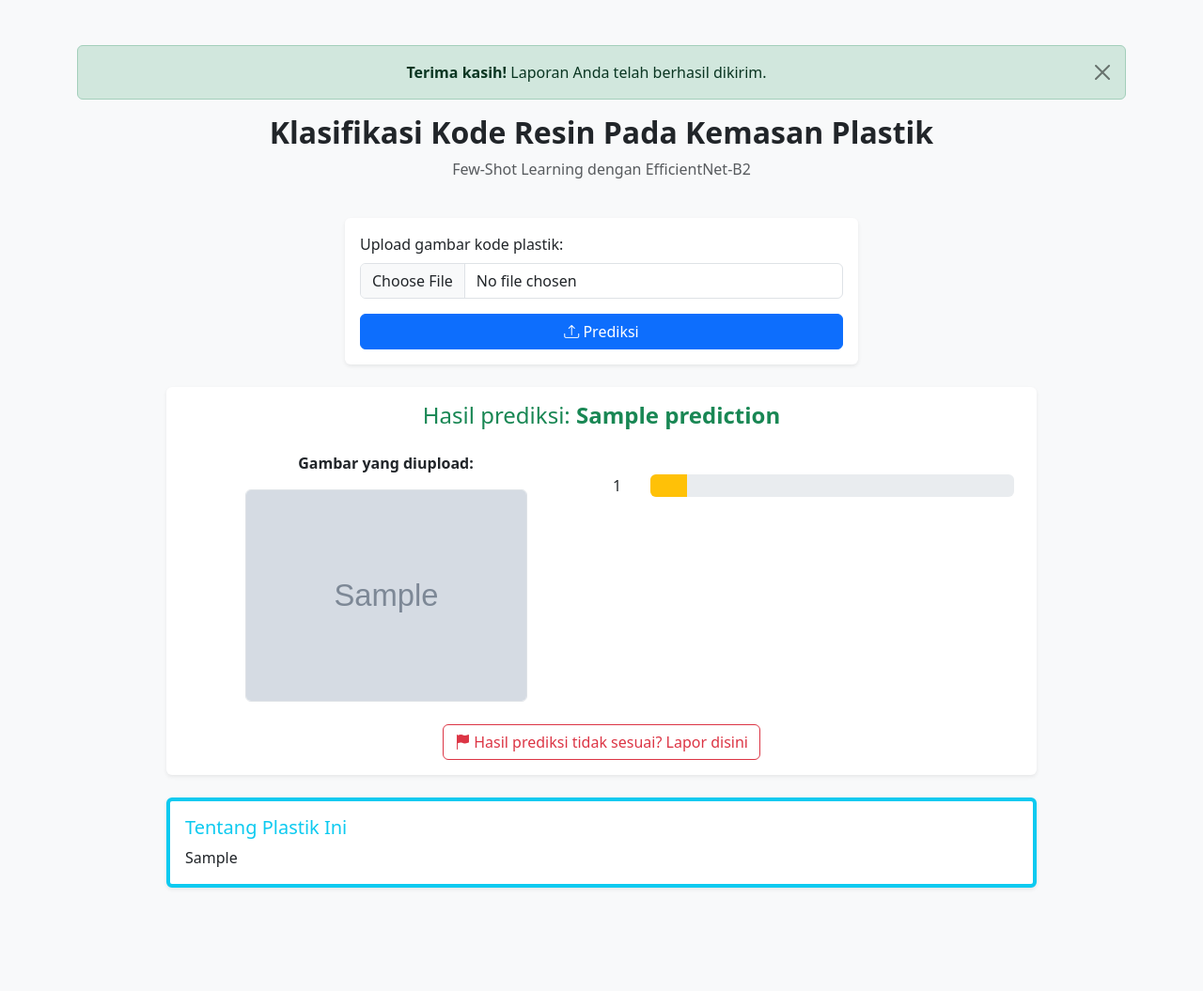
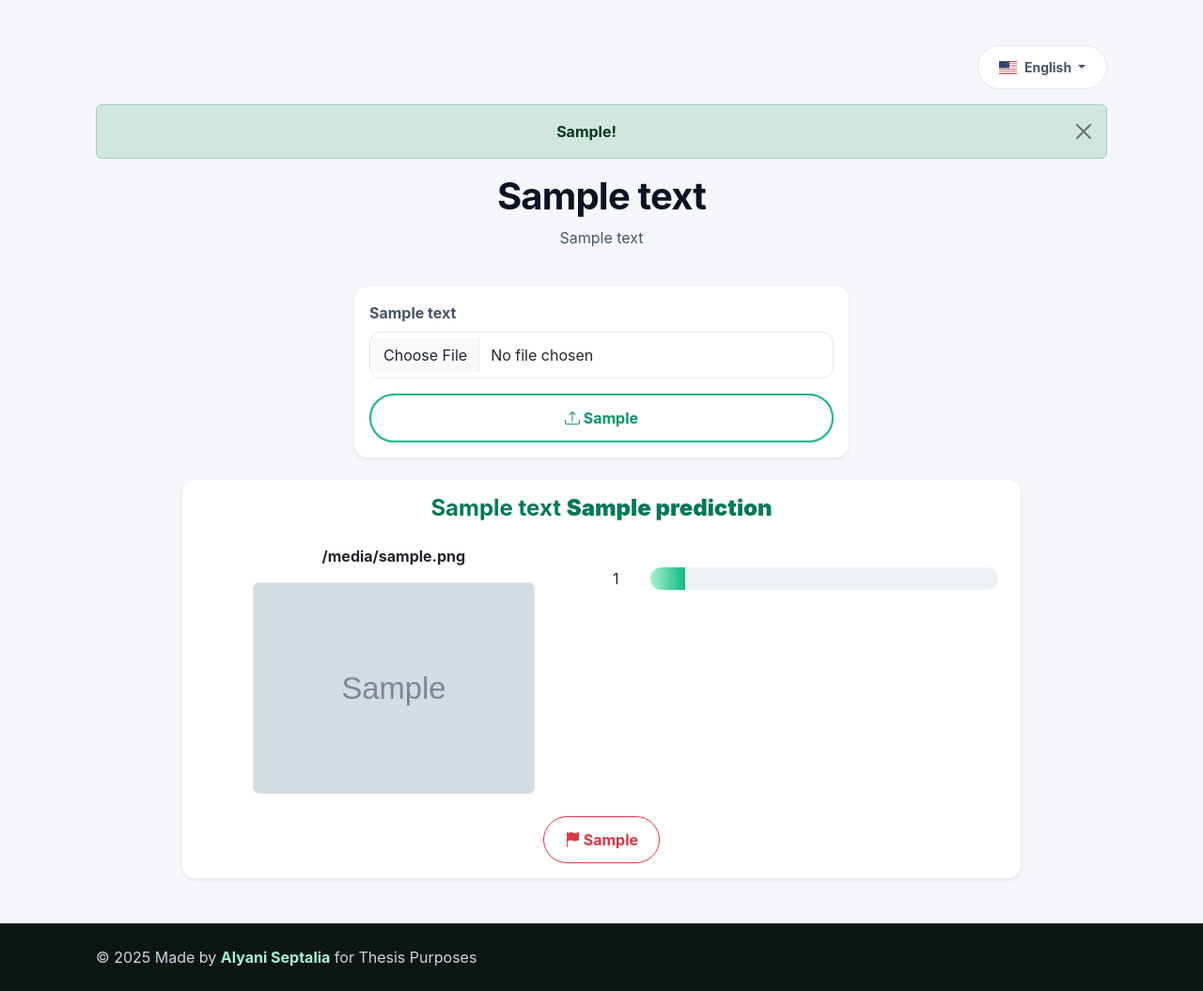
Before and after one commit to AlyaniNS/ric-classifier, a Flask app: template templates/index.html in a window 1280 px wide. Shown: the whole page at 94% size. Before the commit the page ends 946 px from the top, so only its background shows below. Run offline with Flask 3, Linux system fonts and the light colour scheme; the template is opened without the code that fills it: most values are stand-ins (such as "Sample title", 1, 10 or a date in 2020); grey boxes marked "Sample" are stand-in pictures; some libraries are stand-ins or nearby versions.

Commit message:
update website style & localization

```diff
--- a/app.py
+++ b/app.py
@@ -5,7 +5,7 @@ import torch
 import torch.nn as nn
 import torch.nn.functional as F
 import timm
-from flask import Flask, render_template, request, send_file, redirect, url_for
+from flask import Flask, render_template, request, send_file, redirect, url_for, session
 from PIL import Image
 from torchvision import transforms
 
@@ -16,19 +16,71 @@ import matplotlib.pyplot as plt
 
 # --- Flask setup ---
 app = Flask(__name__, template_folder="templates", static_folder="static")
+app.secret_key = 'your-secret-key-here'  # Change this in production
 
 # --- Device ---
 device = torch.device("cuda" if torch.cuda.is_available() else "cpu")
 
+# --- Localization ---
+LANGUAGES = {
+    'id': {
+        'title': 'Klasifikasi Kode Resin Pada Kemasan Plastik',
+        'subtitle': 'Few-Shot Learning dengan EfficientNet-B2',
+        'upload_label': 'Upload gambar kode plastik:',
+        'predict_btn': 'Prediksi',
+        'result_title': 'Hasil prediksi:',
+        'uploaded_image': 'Gambar yang diupload:',
+        'about_plastic': 'Tentang Plastik Ini',
+        'report_btn': 'Hasil prediksi tidak sesuai? Lapor disini',
+        'report_success': 'Terima kasih! Laporan Anda telah berhasil dikirim.',
+        'no_file_error': 'Tidak ada file yang diunggah.',
+        'not_ric_error': 'Bukan Kode Identifikasi Resin, tidak dapat diklasifikasi (confidence: {:.1f}%)',
+        'not_ric_suggestion': 'Silakan upload gambar yang mengandung kode resin (angka 1-7 dalam segitiga)',
+        'processing_error': 'Error memproses gambar: {}. Silakan coba lagi dengan gambar RIC yang jelas.',
+        'try_another': 'Coba Gambar Lain',
+        'not_ric_title': 'Bukan Kode Resin!',
+        'no_info_available': 'Informasi edukatif belum tersedia untuk jenis plastik ini.'
+    },
+    'en': {
+        'title': 'Resin Identification Code Classification on Plastic Packaging',
+        'subtitle': 'Few-Shot Learning with EfficientNet-B2',
+        'upload_label': 'Upload plastic code image:',
+        'predict_btn': 'Predict',
+        'result_title': 'Prediction result:',
+        'uploaded_image': 'Uploaded image:',
+        'about_plastic': 'About This Plastic',
+        'report_btn': 'Prediction result incorrect? Report here',
+        'report_success': 'Thank you! Your report has been successfully submitted.',
+        'no_file_error': 'No file uploaded.',
+        'not_ric_error': 'Not a Resin Identification Code, cannot be classified (confidence: {:.1f}%)',
+        'not_ric_suggestion': 'Please upload an image containing resin code (numbers 1-7 in triangle)',
+        'processing_error': 'Error processing image: {}. Please try again with a clear RIC image.',
+        'try_another': 'Try Another Image',
+        'not_ric_title': 'Not a Resin Code!',
+        'no_info_available': 'Educational information not yet available for this plastic type.'
+    }
+}
+
 # --- Plastic education dictionary ---
 plastic_education = {
-    "1_PET": "PET digunakan untuk botol air dan minuman ringan. Mudah didaur ulang.",
-    "2_HDPE": "HDPE biasanya digunakan untuk botol susu, galon, dan produk rumah tangga.",
-    "3_PVC": "PVC digunakan untuk pipa dan kemasan. Sulit didaur ulang.",
-    "4_LDPE": "LDPE dipakai pada kantong belanja dan plastik pembungkus.",
-    "5_PP": "PP sering ditemukan di wadah makanan dan tutup botol.",
-    "6_PS": "PS (styrofoam) digunakan untuk wadah makanan sekali pakai.",
-    "7_OTHER": "Kategori lainnya termasuk plastik campuran dan bioplastik."
+    'id': {
+        "1_PET": "PET digunakan untuk botol air dan minuman ringan. Mudah didaur ulang.",
+        "2_HDPE": "HDPE biasanya digunakan untuk botol susu, galon, dan produk rumah tangga.",
+        "3_PVC": "PVC digunakan untuk pipa dan kemasan. Sulit didaur ulang.",
+        "4_LDPE": "LDPE dipakai pada kantong belanja dan plastik pembungkus.",
+        "5_PP": "PP sering ditemukan di wadah makanan dan tutup botol.",
+        "6_PS": "PS (styrofoam) digunakan untuk wadah makanan sekali pakai.",
+        "7_OTHER": "Kategori lainnya termasuk plastik campuran dan bioplastik."
+    },
+    'en': {
+        "1_PET": "PET is used for water bottles and soft drinks. Easily recyclable.",
+        "2_HDPE": "HDPE is commonly used for milk bottles, gallons, and household products.",
+        "3_PVC": "PVC is used for pipes and packaging. Difficult to recycle.",
+        "4_LDPE": "LDPE is used for shopping bags and plastic wrapping.",
+        "5_PP": "PP is often found in food containers and bottle caps.",
+        "6_PS": "PS (styrofoam) is used for disposable food containers.",
+        "7_OTHER": "Other category includes mixed plastics and bioplastics."
+    }
 }
 
 # --- Load backbone model ---
@@ -51,8 +103,19 @@ transform = transforms.Compose([
 # --- Chart image in memory ---
 chart_image = None
 
+# --- Language helper function ---
+def get_language():
+    return session.get('language', 'id')  # Default to Indonesian
+
+def get_text(key, *args):
+    lang = get_language()
+    text = LANGUAGES[lang].get(key, LANGUAGES['id'][key])
+    if args:
+        return text.format(*args)
+    return text
+
 # --- Prediction logic ---
-def predict(image_path, temperature=0.1):
+def predict(image_path, temperature=0.1, min_confidence=95.0):
     global chart_image
 
     img = Image.open(image_path).convert("RGB")
@@ -69,6 +132,14 @@ def predict(image_path, temperature=0.1):
     class_sorted = [class_names[i] for i in sorted_indices]
 
     pred_class = class_sorted[0]
+    confidence = sims_sorted[0]
+    second_confidence = sims_sorted[1] if len(sims_sorted) > 1 else 0
+
+    # Check if confidence is too low (not a valid RIC)
+    # Also check if the difference between top 2 predictions is too small (indicates uncertainty)
+    confidence_gap = confidence - second_confidence
+    if confidence < min_confidence or confidence_gap < 20.0:
+        return None, None, confidence
 
     # Plotting chart
     fig, ax = plt.subplots(figsize=(8, 5))
@@ -96,7 +167,14 @@ def predict(image_path, temperature=0.1):
     img_io.seek(0)
     chart_image = img_io
 
-    return pred_class, {cls: float(prob) for cls, prob in zip(class_sorted, sims_sorted)}
+    return pred_class, {cls: float(prob) for cls, prob in zip(class_sorted, sims_sorted)}, confidence
+
+# --- Language switching route ---
+@app.route("/<language>")
+def set_language(language):
+    if language in LANGUAGES:
+        session['language'] = language
+    return redirect(url_for('index'))
 
 # --- Index route ---
 @app.route("/", methods=["GET", "POST"])
@@ -107,23 +185,41 @@ def index():
     image_url = None
     report_success = request.args.get("reported") == "true"
     plastic_info = None
+    confidence = None
+    is_not_ric = False
 
     if request.method == "POST":
         file = request.files.get("file")
         if not file or file.filename == "":
-            error = "Tidak ada file yang diunggah."
+            error = get_text('no_file_error')
         else:
-            upload_dir = os.path.join("static", "uploads")
-            os.makedirs(upload_dir, exist_ok=True)
-            file_path = os.path.join(upload_dir, file.filename)
-            file.save(file_path)
-            image_url = f"uploads/{file.filename}"
+            try:
+                upload_dir = os.path.join("static", "uploads")
+                os.makedirs(upload_dir, exist_ok=True)
+                file_path = os.path.join(upload_dir, file.filename)
+                file.save(file_path)
+                image_url = f"uploads/{file.filename}"
 
-            prediction, probs = predict(file_path)
-            plastic_info = plastic_education.get(prediction)
+                prediction, probs, confidence = predict(file_path)
+
+                if prediction is None:
+                    # Not a valid RIC - low confidence
+                    is_not_ric = True
+                    error = get_text('not_ric_error', confidence)
+                else:
+                    lang = get_language()
+                    plastic_info = plastic_education[lang].get(prediction)
+
+            except Exception as e:
+                error = get_text('processing_error', str(e))
+
+    # Get current language and texts
+    current_lang = get_language()
+    texts = LANGUAGES[current_lang]
 
     return render_template("index.html", prediction=prediction, probs=probs, error=error,
-                           image_url=image_url, report_success=report_success, plastic_info=plastic_info)
+                           image_url=image_url, report_success=report_success, plastic_info=plastic_info,
+                           confidence=confidence, is_not_ric=is_not_ric, texts=texts, current_lang=current_lang)
 
 # --- Serve chart image ---
 @app.route("/chart.png")
--- a/static/style.css
+++ b/static/style.css
@@ -1,12 +1,63 @@
-body {
-    font-family: "Segoe UI", sans-serif;
-    background-color: #f8f9fa;
+/* Clean theme based on the attached style */
+
+/* Tokens */
+:root{
+  --bg:#f5f7fa;--surface:#fff;--text:#0f172a;--muted:#475569;--ring:#e2e8f0;
+  --primary:#10b981;--primary-600:#059669;--primary-700:#047857;
+  --radius:14px;--shadow:0 10px 30px rgba(2,6,23,.06);
 }
 
-.card {
-    border-radius: 12px;
-}
+*{box-sizing:border-box}
+html{scroll-behavior:smooth}
+body{margin:0;min-height:100vh;background:var(--bg);color:var(--text);
+  font-family:-apple-system,BlinkMacSystemFont,"Segoe UI",Roboto,Oxygen,Ubuntu,Cantarell,"Fira Sans","Droid Sans","Helvetica Neue",sans-serif}
 
-.bg-gradient {
-    background: linear-gradient(45deg, #6a11cb, #2575fc);
-}
+/* Layout */
+.container{max-width:1100px}
+.card{background:var(--surface);border:1px solid var(--ring);border-radius:var(--radius);
+  box-shadow:var(--shadow);transition:transform .2s ease}
+.card:hover{transform:translateY(-2px)}
+.card-body{border-radius:var(--radius)}
+
+/* Hero */
+.hero-title{font-weight:800;font-size:clamp(28px,4vw,40px);letter-spacing:-.02em}
+.hero-subtitle{color:var(--muted)}
+
+/* Buttons */
+.btn{border-radius:999px;font-weight:700;padding:12px 22px}
+.btn-primary{background:#fff;color:var(--primary-600);border:2px solid var(--primary)}
+.btn-primary:hover{background:#f0fdf4;color:var(--primary-700);border-color:var(--primary-600)}
+.btn-outline-primary{border:2px solid var(--ring);color:var(--text);background:#fff}
+.btn-outline-primary:hover{border-color:var(--primary);color:var(--primary-700)}
+
+/* Language dropdown */
+.language-dropdown .btn{background:#fff;border:1px solid var(--ring);color:var(--muted)}
+.dropdown-menu{border-radius:12px;border:1px solid var(--ring);box-shadow:var(--shadow)}
+.dropdown-item{border-radius:8px}
+.dropdown-item.active,.dropdown-item:active{background:rgba(16,185,129,.15);color:var(--primary-700)}
+
+/* Forms */
+.form-label{font-weight:700;color:var(--muted)}
+.form-control{border-radius:12px;border:1.5px solid var(--ring);padding:12px 14px}
+.form-control:focus{border-color:var(--primary);box-shadow:0 0 0 3px rgba(16,185,129,.15)}
+
+/* Progress */
+.progress{height:24px;background:#eef2f6;border-radius:12px}
+.progress-bar{background:linear-gradient(90deg,var(--primary) 0%,var(--primary-600) 100%);font-weight:600}
+.bg-warning{background:linear-gradient(90deg,#a7f3d0 0%,var(--primary) 100%)!important}
+
+/* Headings & text */
+h2.fw-bold{color:#0b1324}
+.text-muted{color:var(--muted)!important}
+.text-success{color:var(--primary-700)!important;font-weight:700}
+
+/* Footer (sticky with flex layout in HTML) */
+.footer{background:#0e1614;color:#cbd5e1;padding:24px 0;margin-top:auto}
+.footer a{color:#a7f3d0;text-decoration:none;font-weight:700}
+.footer a:hover{color:#6ee7b7}
+.footer .heart{color:#ef4444}
+
+/* Images */
+.img-fluid{border-radius:12px}
+
+@media (max-width:768px){.container{padding-left:16px;padding-right:16px}}
--- a/templates/index.html
+++ b/templates/index.html
@@ -1,40 +1,61 @@
 <!DOCTYPE html>
-<html lang="en">
+<html lang="en" class="h-100">
 <head>
   <meta charset="UTF-8">
-  <title>Klasifikasi Kode Resin</title>
+  <meta name="viewport" content="width=device-width, initial-scale=1.0">
+  <title>{% if current_lang == 'en' %}RIC Classification{% else %}Klasifikasi Kode Resin{% endif %}</title>
   <link href="https://cdn.jsdelivr.net/npm/bootstrap@5.3.2/dist/css/bootstrap.min.css" rel="stylesheet">
   <link href="https://cdn.jsdelivr.net/npm/bootstrap-icons@1.10.5/font/bootstrap-icons.css" rel="stylesheet">
+  <link href="https://cdn.jsdelivr.net/npm/flag-icons@6.11.0/css/flag-icons.min.css" rel="stylesheet">
+  <link href="{{ url_for('static', filename='style.css') }}" rel="stylesheet">
   <style>
     html { scroll-behavior: smooth; }
     #result { scroll-margin-top: 100px; }
-    .progress {
-      background-color: #e9ecef;
-    }
-    .progress-bar {
-      transition: width 0.6s ease;
-      white-space: nowrap;
-      padding: 0 8px;
-      font-weight: 500;
-    }
   </style>
 </head>
-<body class="bg-light">
-<div class="container py-5">
+<body class="d-flex flex-column h-100">
+<div class="container py-5 flex-grow-1">
+
+  <!-- Language Switcher -->
+  <div class="row mb-3">
+    <div class="col-12 text-end">
+      <div class="language-dropdown">
+        <button class="btn btn-sm dropdown-toggle" type="button" data-bs-toggle="dropdown" aria-expanded="false">
+          {% if current_lang == 'id' %}
+            <span class="fi fi-id me-2"></span>Bahasa Indonesia
+          {% else %}
+            <span class="fi fi-us me-2"></span>English
+          {% endif %}
+        </button>
+        <ul class="dropdown-menu">
+          <li>
+            <a class="dropdown-item {% if current_lang == 'id' %}active{% endif %}" href="{{ url_for('set_language', language='id') }}">
+              <span class="fi fi-id me-2"></span>Bahasa Indonesia
+            </a>
+          </li>
+          <li>
+            <a class="dropdown-item {% if current_lang == 'en' %}active{% endif %}" href="{{ url_for('set_language', language='en') }}">
+              <span class="fi fi-us me-2"></span>English
+            </a>
+          </li>
+        </ul>
+      </div>
+    </div>
+  </div>
 
   <!-- Success Notification -->
   {% if report_success %}
   <div class="alert alert-success alert-dismissible fade show text-center" role="alert">
-    <strong>Terima kasih!</strong> Laporan Anda telah berhasil dikirim.
+    <strong>{{ texts.report_success.split('!')[0] }}!</strong> {{ texts.report_success.split('! ')[1] }}
     <button type="button" class="btn-close" data-bs-dismiss="alert" aria-label="Close"></button>
   </div>
   {% endif %}
 
-  <!-- Title -->
+  <!-- Title / Hero -->
   <div class="row mb-4">
     <div class="col-12 text-center">
-      <h2 class="fw-bold">Klasifikasi Kode Resin Pada Kemasan Plastik</h2>
-      <p class="text-muted">Few-Shot Learning dengan EfficientNet-B2</p>
+      <h2 class="fw-bold hero-title">{{ texts.title }}</h2>
+      <p class="text-muted hero-subtitle">{{ texts.subtitle }}</p>
     </div>
   </div>
 
@@ -44,17 +65,48 @@
       <div class="card shadow-sm border-0">
         <div class="card-body">
           {% if error %}
-            <div class="alert alert-danger text-center">{{ error }}</div>
+            <div class="alert {% if is_not_ric %}alert-warning{% else %}alert-danger{% endif %} text-center">
+              {% if is_not_ric %}
+                <strong><i class="bi bi-exclamation-triangle"></i> {{ texts.not_ric_title }}</strong><br>
+                {{ error }}<br>
+                <small class="text-muted mt-2 d-block">
+                  <i class="bi bi-lightbulb"></i> {{ texts.not_ric_suggestion }}
+                </small>
+              {% else %}
+                {{ error }}
+              {% endif %}
+            </div>
           {% endif %}
           <form method="POST" enctype="multipart/form-data">
-            <label class="form-label">Upload gambar kode plastik:</label>
-            <input type="file" name="file" class="form-control mb-3" required>
-            <button class="btn btn-primary w-100"><i class="bi bi-upload"></i> Prediksi</button>
+            <label class="form-label">{{ texts.upload_label }}</label>
+            <input type="file" name="file" class="form-control mb-3" accept="image/*" required>
+            <button class="btn btn-primary w-100"><i class="bi bi-upload"></i> {{ texts.predict_btn }}</button>
           </form>
         </div>
       </div>
     </div>
   </div>
+
+  <!-- Non-RIC Image Display -->
+  {% if is_not_ric and image_url %}
+  <div class="row">
+    <div class="col-md-6 offset-md-3">
+      <div class="card shadow-sm border-warning">
+        <div class="card-body text-center">
+          <h5 class="text-warning"><i class="bi bi-image"></i> {{ texts.uploaded_image }}</h5>
+          <img src="{{ url_for('static', filename=image_url) }}"
+               class="img-fluid rounded border mt-2"
+               style="max-width: 300px; max-height: 300px; object-fit: contain;">
+          <div class="mt-3">
+            <button class="btn btn-outline-primary" onclick="document.querySelector('input[type=file]').click()">
+              <i class="bi bi-arrow-clockwise"></i> {{ texts.try_another }}
+            </button>
+          </div>
+        </div>
+      </div>
+    </div>
+  </div>
+  {% endif %}
 
   <!-- Prediction Section -->
   {% if prediction %}
@@ -62,11 +114,11 @@
     <div class="col-md-10 offset-md-1">
       <div class="card shadow-sm border-0">
         <div class="card-body">
-          <h4 class="mb-4 text-center text-success">Hasil prediksi: <strong>{{ prediction }}</strong></h4>
+          <h4 class="mb-4 text-center text-success">{{ texts.result_title }} <strong>{{ prediction }}</strong></h4>
           <div class="row">
             <!-- Uploaded Image -->
             <div class="col-md-6 text-center mb-3 mb-md-0">
-              <p class="fw-bold">Gambar yang diupload:</p>
+              <p class="fw-bold">{{ texts.uploaded_image }}</p>
               <img src="{{ url_for('static', filename=image_url) }}"
      class="img-fluid rounded border"
      style="max-width: 300px; max-height: 300px; object-fit: contain;">
@@ -103,7 +155,7 @@
               <input type="hidden" name="prediction" value="{{ prediction }}">
               <input type="hidden" name="image_url" value="{{ image_url }}">
               <button type="submit" class="btn btn-outline-danger">
-                <i class="bi bi-flag-fill"></i> Hasil prediksi tidak sesuai? Lapor disini
+                <i class="bi bi-flag-fill"></i> {{ texts.report_btn }}
               </button>
             </form>
           </div>
@@ -112,29 +164,50 @@
     </div>
   </div>
 
-  <!-- Edukasi Plastik -->
-  <div id="education" class="row mt-4">
-    <div class="col-md-10 offset-md-1">
-      <div class="card border-start border-4 border-info shadow-sm">
-        <div class="card-body">
-          <h5 class="card-title text-info">Tentang Plastik Ini</h5>
-          <p class="card-text">
-            {{ plastic_info or "Informasi edukatif belum tersedia untuk jenis plastik ini." }}
-          </p>
-        </div>
-      </div>
-    </div>
-  </div>
   {% endif %}
 
 </div>
 
+<!-- Footer -->
+<footer class="footer mt-auto">
+  <div class="container">
+    <p class="mb-0">
+      © 2025 Made by
+      <a href="https://alyanins.tech" target="_blank" rel="noopener noreferrer">Alyani Septalia</a>
+      for Thesis Purposes
+    </p>
+  </div>
+</footer>
+
+<script src="https://cdn.jsdelivr.net/npm/bootstrap@5.3.2/dist/js/bootstrap.bundle.min.js"></script>
 <script>
+  // Smooth scroll to result
   {% if prediction %}
     window.onload = function () {
       document.getElementById('result').scrollIntoView({ behavior: 'smooth' });
     };
   {% endif %}
+
+  // File input preview
+  document.querySelector('input[type="file"]').addEventListener('change', function(e) {
+    const file = e.target.files[0];
+    if (file && file.type.startsWith('image/')) {
+      const reader = new FileReader();
+      reader.onload = function(e) {
+        // Add preview functionality if needed
+      };
+      reader.readAsDataURL(file);
+    }
+  });
+
+  // Add loading state to predict button
+  const form = document.querySelector('form');
+  const predictBtn = document.querySelector('button[type="submit"]');
+
+  form.addEventListener('submit', function() {
+    predictBtn.innerHTML = '<i class="bi bi-hourglass-split"></i> Processing...';
+    predictBtn.disabled = true;
+  });
 </script>
 </body>
 </html>
```
Also changed, not shown: static/history/prediction_chart.png (deleted), static/uploads/Screenshot 2025-05-13 193834.png (added), static/uploads/Screenshot 2025-07-31 021807.png (added), static/uploads/Screenshot 2025-07-31 023026.png (added), static/uploads/Screenshot 2025-08-02 172319.png (added), static/uploads/Screenshot 2025-08-06 200044.png (added), static/uploads/Screenshot 2025-08-06 202021.png (added), static/uploads/Screenshot 2025-08-06 202556.png (added), static/uploads/Screenshot 2025-10-04 082459.png (added), static/uploads/Screenshot 2025-10-15 211514.png (added), static/uploads/recycling-symbol.jpg (added), 1 other file.
